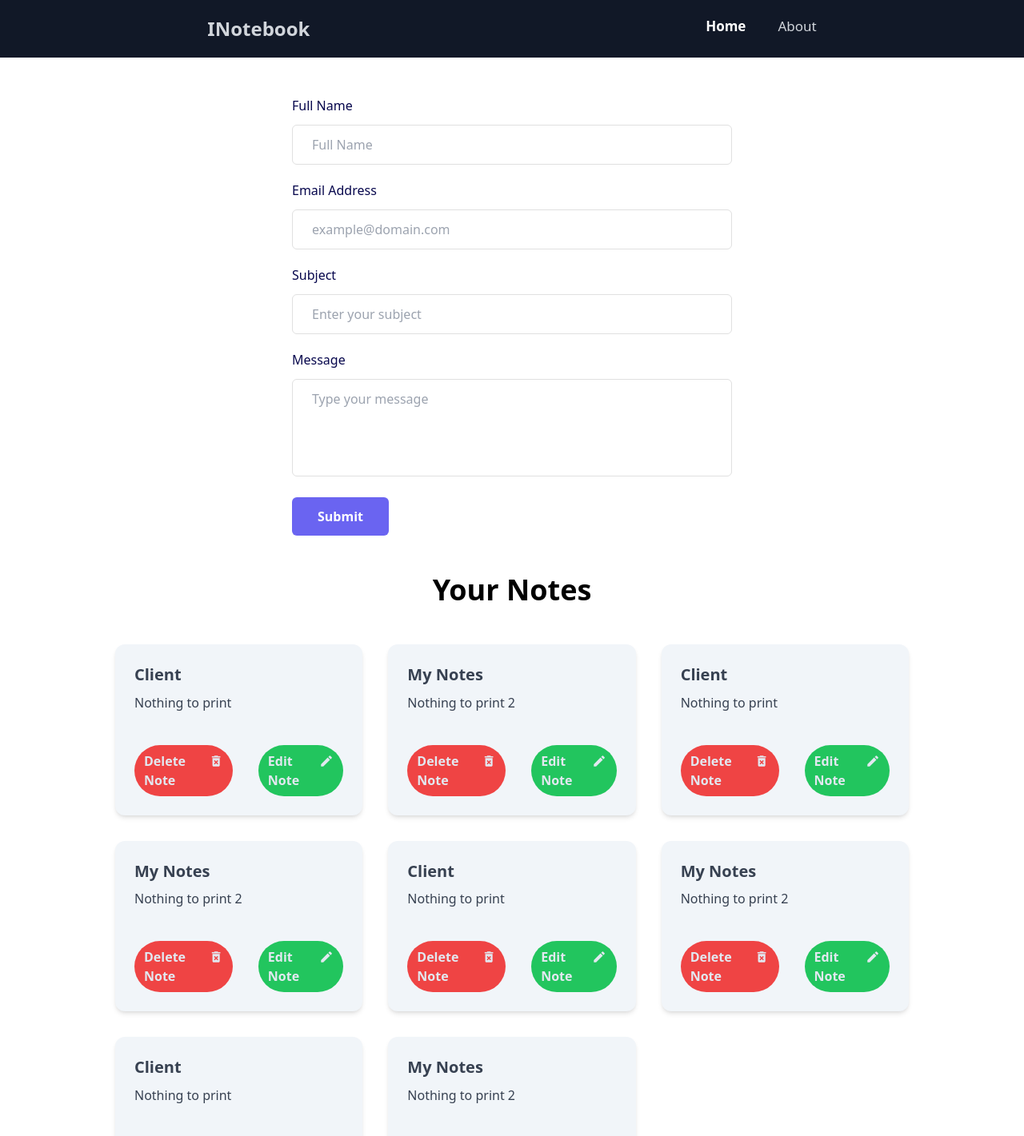
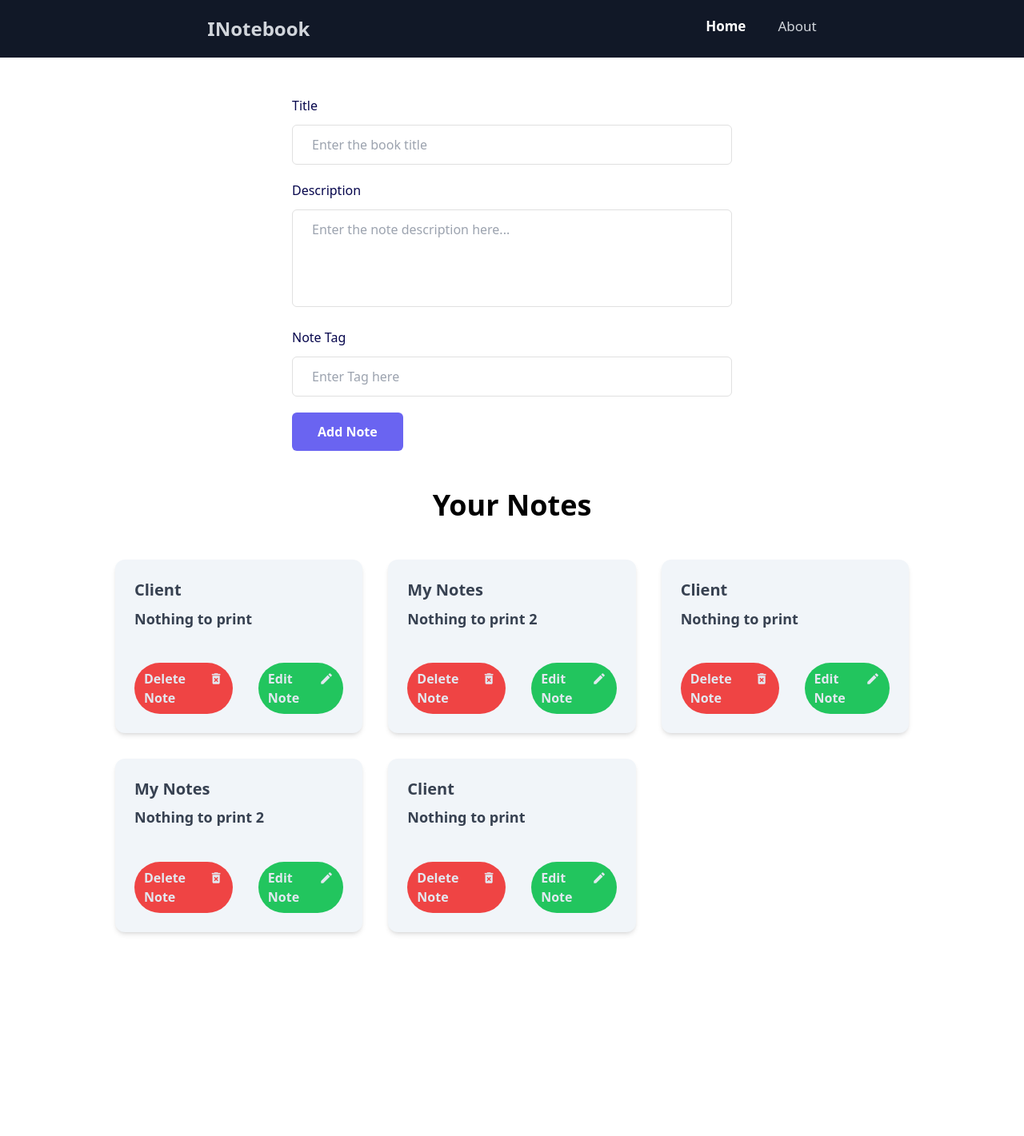
Before and after one commit to saga-r-code/iNotebook-Frontend-ReactApp, a React (Create React App) app: page / in a window 1280 px wide. Shown: the top 1421 px of the page at 80% size. After the commit the page ends 1182 px from the top, so only its background shows below. Built offline with nearby package versions, Linux system fonts and the light colour scheme.

Commit message:
delete and add button add

```diff
--- /dev/null
+++ b/src/Components/AddNote.js
@@ -0,0 +1,87 @@
+import React, { useContext, useState } from "react";
+import ContextNote from "../Context/notes/contextNote"; //import ContextNote to access NoteState
+
+const AddNote = () => {
+  const NoteContextValue = useContext(ContextNote);
+  const { addNote } = NoteContextValue;
+
+  const [note, setNote] = useState({ title: "", description: "", tag: "" });
+  const handleChange = (e) => {
+    e.preventDefault();
+    addNote(note.title, note.description, note.tag);
+    // setNote({ title: "", description: "", tag: "" });//Clear the form after submission
+  };
+
+  const onChange = (e) => {
+    setNote({ ...note, [e.target.name]: e.target.value });
+  };
+  return (
+    <div>
+      <div className="flex items-center justify-center p-12">
+        <div className="mx-auto w-full max-w-[550px]">
+          <form method="get" onSubmit={handleChange}>
+            <div className="mb-5">
+              <label
+                htmlFor="title"
+                className="mb-3 block text-base font-medium text-[#07074D]"
+              >
+                Title
+              </label>
+              <input
+                type="text"
+                id="title"
+                name="title"
+                onChange={onChange}
+                placeholder="Enter the book title"
+                className="w-full rounded-md border border-[#e0e0e0] bg-white py-3 px-6 text-base font-medium text-[#6B7280] outline-none focus:border-[#6A64F1] focus:shadow-md"
+              />
+            </div>
+            <div className="mb-5">
+              <label
+                htmlFor="description"
+                className="mb-3 block text-base font-medium text-[#07074D]"
+              >
+                Description
+              </label>
+              <textarea
+                rows="4"
+                name="description"
+                id="description"
+                onChange={onChange}
+                placeholder="Enter the note description here..."
+                className="w-full resize-none rounded-md border border-[#e0e0e0] bg-white py-3 px-6 text-base font-medium text-[#6B7280] outline-none focus:border-[#6A64F1] focus:shadow-md"
+              />
+            </div>
+            <div className="mb-5">
+              <label
+                htmlFor="tag"
+                className="mb-3 block text-base font-medium text-[#07074D]"
+              >
+                Note Tag
+              </label>
+              <input
+                type="text"
+                name="tag"
+                id="tag"
+                onChange={onChange}
+                placeholder="Enter Tag here"
+                className="w-full rounded-md border border-[#e0e0e0] bg-white py-3 px-6 text-base font-medium text-[#6B7280] outline-none focus:border-[#6A64F1] focus:shadow-md"
+              />
+            </div>
+
+            <div>
+              <button
+                className="hover:shadow-form rounded-md bg-[#6A64F1] py-3 px-8 text-base font-semibold text-white outline-none"
+                onClick={handleChange}
+              >
+                Add Note
+              </button>
+            </div>
+          </form>
+        </div>
+      </div>
+    </div>
+  );
+};
+
+export default AddNote;
--- a/src/Components/Home.js
+++ b/src/Components/Home.js
@@ -4,41 +4,7 @@ import Note from "./Note";
 const Home = () => {
   return (
     <div>
-      <div className="flex items-center justify-center p-12">
-        <div className="mx-auto w-full max-w-[550px]">
-          <form method="get">
-            <div className="mb-5">
-              <label htmlFor="name" className="mb-3 block text-base font-medium text-[#07074D]" >
-                Full Name
-              </label>
-              <input type="text" name="name" id="name" placeholder="Full Name" className="w-full rounded-md border border-[#e0e0e0] bg-white py-3 px-6 text-base font-medium text-[#6B7280] outline-none focus:border-[#6A64F1] focus:shadow-md"/>
-            </div>
-            <div className="mb-5">
-              <label htmlFor="email" className="mb-3 block text-base font-medium text-[#07074D]" >
-                Email Address
-              </label>
-              <input type="email" name="email" id="email" placeholder="example@domain.com" className="w-full rounded-md border border-[#e0e0e0] bg-white py-3 px-6 text-base font-medium text-[#6B7280] outline-none focus:border-[#6A64F1] focus:shadow-md"/>
-            </div>
-            <div className="mb-5">
-              <label htmlFor="subject" className="mb-3 block text-base font-medium text-[#07074D]">
-                Subject
-              </label>
-              <input type="text" name="subject" id="subject" placeholder="Enter your subject" className="w-full rounded-md border border-[#e0e0e0] bg-white py-3 px-6 text-base font-medium text-[#6B7280] outline-none focus:border-[#6A64F1] focus:shadow-md"/>
-            </div>
-            <div className="mb-5">
-              <label htmlFor="message" className="mb-3 block text-base font-medium text-[#07074D]">
-                Message
-              </label>
-              <textarea rows="4" name="message" id="message" placeholder="Type your message" className="w-full resize-none rounded-md border border-[#e0e0e0] bg-white py-3 px-6 text-base font-medium text-[#6B7280] outline-none focus:border-[#6A64F1] focus:shadow-md" />
-            </div>
-            <div>
-              <button className="hover:shadow-form rounded-md bg-[#6A64F1] py-3 px-8 text-base font-semibold text-white outline-none">
-                Submit
-              </button>
-            </div>
-          </form>
-        </div>
-      </div>
+
       <Note/>
 
     </div>
--- a/src/Components/Navbar.js
+++ b/src/Components/Navbar.js
@@ -4,7 +4,7 @@ import { Link , useLocation} from "react-router-dom";
 const Navbar = () => {
   const location = useLocation(); //uselocation give the current details
   useEffect(() => {
-    console.log(location.pathname) //current location print whenever it changes.
+    console.log( "path location: " + location.pathname) //current location print whenever it changes.
     // eslint-disable-next-line
   }, [location]);
   return (
--- a/src/Components/Note.js
+++ b/src/Components/Note.js
@@ -1,20 +1,24 @@
 import React, { useContext } from "react";
 import ContextNote from "../Context/notes/contextNote"; //import ContextNote to access NoteState
 import NotesItem from "./NotesItem";
+import AddNote from './AddNote'
 
 const Note = () => {
   const NoteContextValue = useContext(ContextNote);
   const { notes } = NoteContextValue;
 
   return (
+    <>
+    <AddNote/>
     <div className="flex flex-col  gap-8 justify-center items-center">
       <h2 className="text-4xl font-bold">Your Notes</h2>
-      <div className="notes w-[80%] flex flex-wrap ">
+      <div className="notes w-[80%] flex flex-wrap">
         {notes.map((note) => {
           return <NotesItem note={note} key={note._id}/>;
         })}
       </div>
     </div>
+    </>
   );
 };
 
--- a/src/Components/NotesItem.js
+++ b/src/Components/NotesItem.js
@@ -1,24 +1,28 @@
-import React from "react";
+import React, {useContext} from "react";
+import ContextNote from "../Context/notes/contextNote"; //import ContextNote to access NoteState
 import { MdDeleteForever, MdEdit } from "react-icons/md";
 
 const NotesItem = ({ note }) => {
+  const NoteContextValue = useContext(ContextNote);
+  const { deleteNote } = NoteContextValue;
   return (
     <div className=" w-1/3">
       <div className="flex flex-col m-4 rounded-xl bg-slate-100 bg-clip-border text-gray-700 shadow-md">
         <div className="p-6">
+          {/* tag is pending */}
           <h5 className="mb-2 block font-sans text-xl font-semibold leading-snug tracking-normal text-blue-gray-900 antialiased">
             {note.title}
           </h5>
-          <p className="block font-sans text-base font-light leading-relaxed text-inherit antialiased">
+          <p className="block font-sans text-lg font-semibold leading-relaxed text-inherit antialiased">
             {note.description}
           </p>
 
           <div className="tool-section flex justify-end items-center gap-8 text-slate-200 font-bold mt-10">
-            <div className="delte flex gap-2 bg-red-500 py-2 px-3 rounded-full">
+            <div className="delte flex gap-2 bg-red-500 py-2 px-3 rounded-full cursor-pointer" onClick={()=>deleteNote(note._id)}>
               <p>Delete Note</p>
               <MdDeleteForever size={24} />
             </div>
-            <div className="edit flex gap-2 bg-green-500 py-2 px-3 rounded-full">
+            <div className="edit flex gap-2 bg-green-500 py-2 px-3 rounded-full cursor-pointer">
               <p>Edit Note</p>
               <MdEdit size={24} />
             </div>
--- a/src/Context/notes/NoteState.js
+++ b/src/Context/notes/NoteState.js
@@ -3,24 +3,6 @@ import ContextNote from "./contextNote";
 
 const NoteState = ({children}) => {
     const initialNote = [
-        {
-          "_id": "66a4217dfe0a05c94e0ad90f1",
-          "user": "66a404eb5f82c89799e5bd19",
-          "title": "Client",
-          "description": "Nothing to print",
-          "tag": "public",
-          "date": "2024-07-26T22:21:49.439Z",
-          "__v": 0
-        },
-        {
-          "_id": "66a913df69771cd5dec8545e2",
-          "user": "66a404eb5f82c89799e5bd19",
-          "title": "My Notes",
-          "description": "Nothing to print 2",
-          "tag": "public 2",
-          "date": "2024-07-30T16:25:03.213Z",
-          "__v": 0
-        },
         {
           "_id": "66a4217dfe0a05c94e0ad90f3",
           "user": "66a404eb5f82c89799e5bd19",
@@ -39,7 +21,7 @@ const NoteState = ({children}) => {
           "date": "2024-07-30T16:25:03.213Z",
           "__v": 0
         }, {
-          "_id": "66a4217dfe0a05c94e0ad90f5",
+          "_id": "66a4217dfe0a05c94e0ad90f451",
           "user": "66a404eb5f82c89799e5bd19",
           "title": "Client",
           "description": "Nothing to print",
@@ -48,7 +30,7 @@ const NoteState = ({children}) => {
           "__v": 0
         },
         {
-          "_id": "66a913df69771cd5dec8545e6",
+          "_id": "66a913df69771cd5dec8545e454",
           "user": "66a404eb5f82c89799e5bd19",
           "title": "My Notes",
           "description": "Nothing to print 2",
@@ -56,7 +38,7 @@ const NoteState = ({children}) => {
           "date": "2024-07-30T16:25:03.213Z",
           "__v": 0
         }, {
-          "_id": "66a4217dfe0a05c94e0ad90f7",
+          "_id": "66a4217dfe0a05c94e0ad90f45231",
           "user": "66a404eb5f82c89799e5bd19",
           "title": "Client",
           "description": "Nothing to print",
@@ -64,20 +46,39 @@ const NoteState = ({children}) => {
           "date": "2024-07-26T22:21:49.439Z",
           "__v": 0
         },
-        {
-          "_id": "66a913df69771cd5dec8545e9",
-          "user": "66a404eb5f82c89799e5bd19",
-          "title": "My Notes",
-          "description": "Nothing to print 2",
-          "tag": "public 2",
-          "date": "2024-07-30T16:25:03.213Z",
-          "__v": 0
-        },
       ]
 
       const [notes, setnotes] = useState(initialNote)
+
+      //AddNote
+      const addNote = (title, description, tag) =>{
+        console.log("Addes")
+        const note = {
+          "_id": "66a4217dfe0a05c94e0ad90rh",
+          "user": "66a404eb5f82c89799e5bd19",
+          "title": title,
+          "description": description,
+          "tag": tag,
+          "date": "2024-07-26T22:21:49.439Z",
+          "__v": 0
+        }
+        setnotes(notes.concat(note))
+      }
+
+      //DeleteNote
+      const deleteNote = (id) => {
+        console.log("Deleted"+ id);
+        const newNotes = notes.filter((note) => {return note._id !== id});
+        setnotes(newNotes);
+      };
+
+      //EditNote
+      const editNote = () =>{
+
+      }
+
   return (
-        <ContextNote.Provider value={{notes, setnotes}}>
+        <ContextNote.Provider value={{notes, addNote, deleteNote, editNote}}>
             {children}
             </ContextNote.Provider>
   )
```
